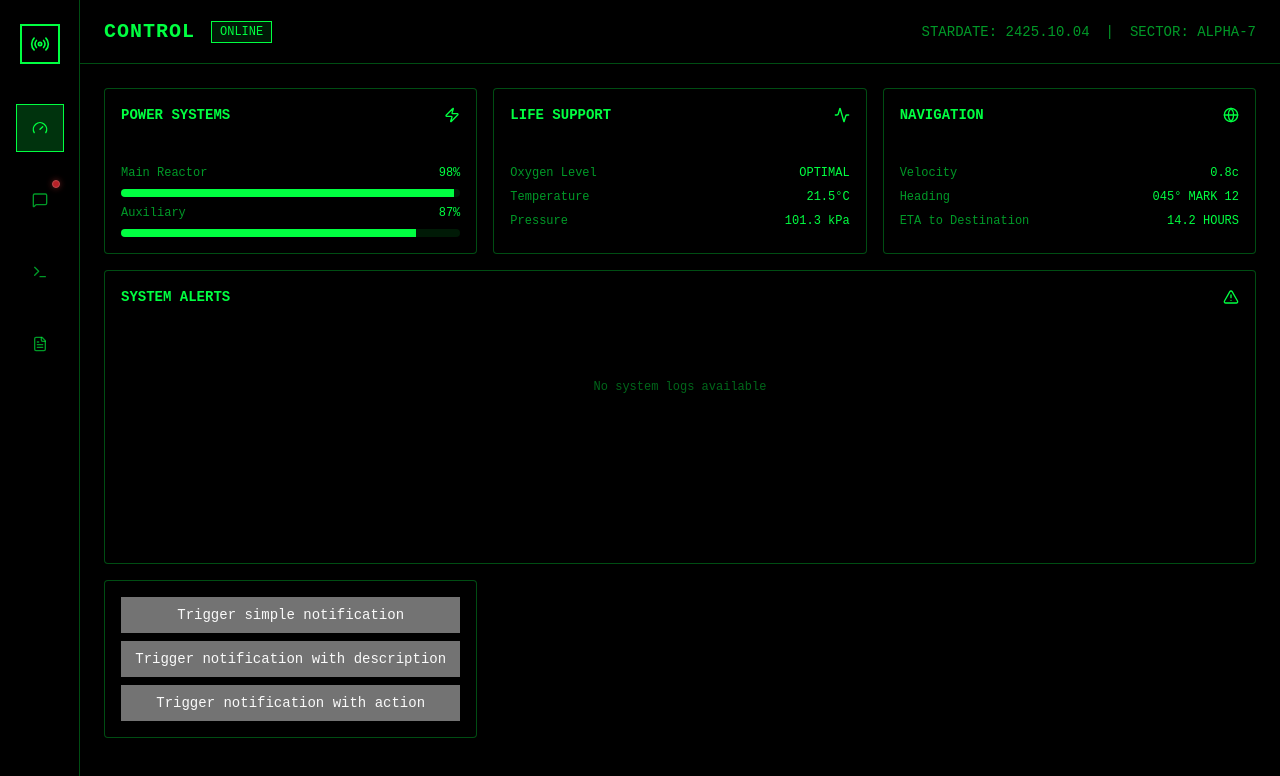
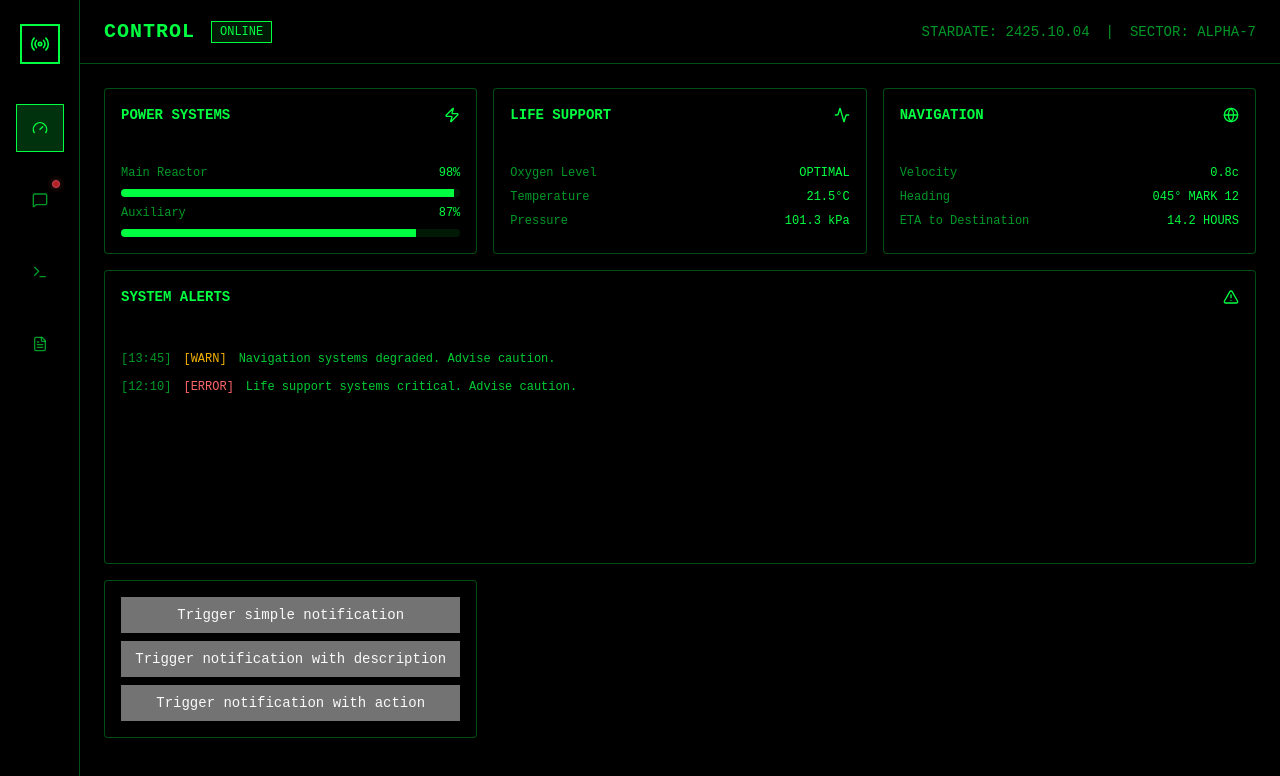
Before and after one commit to tonik/space, a React (Vite) app: page / in a window 1280 px wide. Shown: the top 776 px of the page. Built offline with nearby package versions, Linux system fonts and the light colour scheme.

Commit message:
feat: logs

```diff
--- a/src/state/game.ts
+++ b/src/state/game.ts
@@ -185,7 +185,28 @@ const initialContext: GameContext = {
   ],
   messageViews: [],
 
-  logs: [],
+  logs: [{
+    id: "1",
+    time: "14:23",
+    level: "INFO",
+    system: "communications",
+    message: "Status report received. Proceed to waypoint Delta.",
+  },
+  {
+    id: "2",
+    time: "13:45",
+    level: "WARN",
+    system: "navigation",
+    message: "Navigation systems degraded. Advise caution.",
+  },
+  {
+    id: "3",
+    time: "12:10",
+    level: "ERROR",
+    system: "lifeSupport",
+    message: "Life support systems critical. Advise caution.",
+  },
+  ],
 };
 
 export const gameMachine = setup({
```
